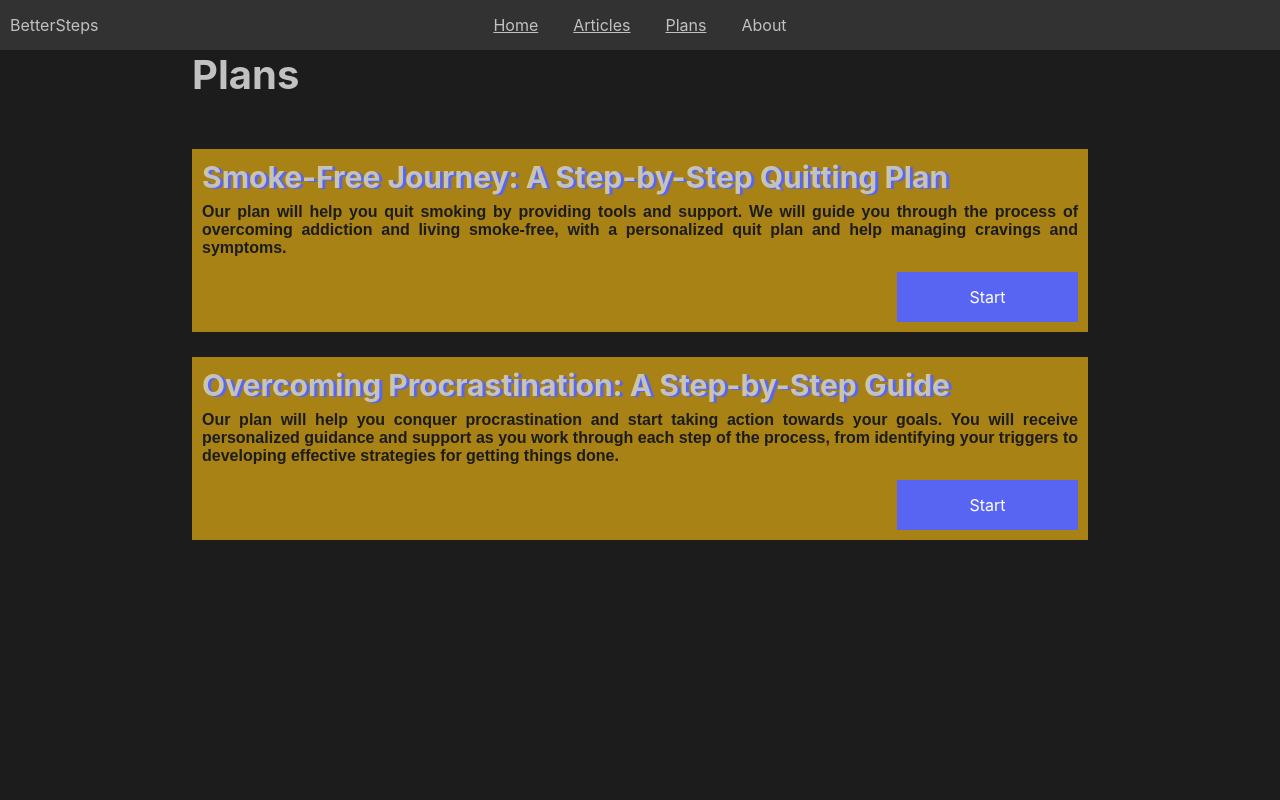
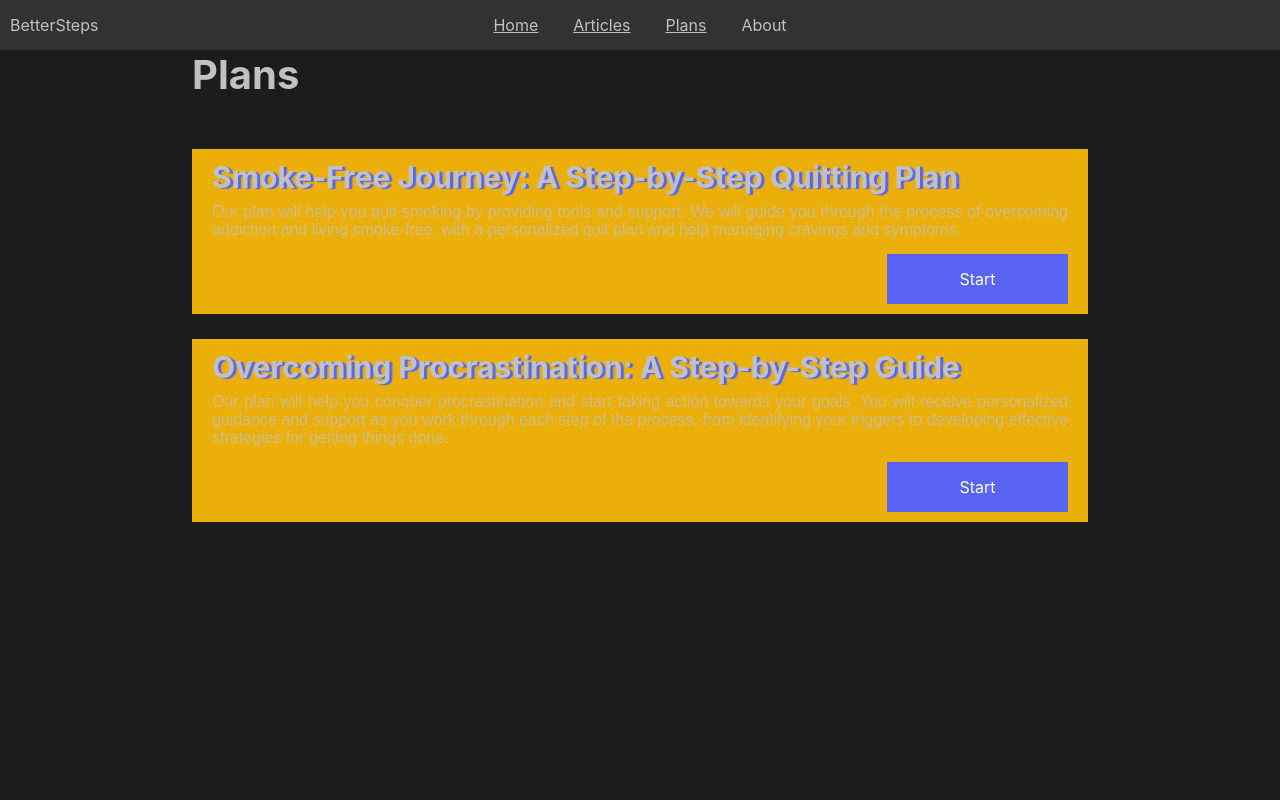
Before and after one commit to joshi010/motivation, a React (Create React App) app: page /plans in a window 1280 px wide. Shown: the top 800 px of the page. Built offline with nearby package versions, Linux system fonts and the light colour scheme.

Commit message:
better UI of plans section

```diff
--- a/src/components/plans/plans.css
+++ b/src/components/plans/plans.css
@@ -2,8 +2,7 @@
     display: flex;
     flex-direction: column;
     box-sizing: border-box;
-    padding: 10px 10px;
-    background-color: #2b2b2b56;
+    padding: 10px 20px;
     gap: 15px;
     text-align: justify;
 }
@@ -11,15 +10,50 @@
 .plans-card h2{
     text-align: start;
     font-size: 30px;
-    color: rgb(217 217 194 / 79%);
+    color: #c1c1c1;
     text-shadow: 3px 1px 1px #5865f2;
 }
 
 .plans-card h4{
     font-family: Arial, Helvetica, sans-serif;
-    color:#1c1c1c;
+    color:#c1c1c1b0;
+    font-weight: 100;
 }
 
 .align-self-right{
     align-self: end;
 }
+
+/* .plan-info-container{
+    display: flex;
+    justify-content: center;
+    align-items: center;
+    background-color: #0a0b15;
+    box-sizing: border-box;
+    padding: 50px 50px;
+    height: 90vh;
+    min-height: 90vh;
+} */
+
+.plan-actual-content {
+    position: absolute;
+    top: 0;
+    right: 10%;
+    display: flex;
+    grid-gap: 8px;
+    gap: 8px;
+    flex-direction: column;
+    justify-content: center;
+    background-color: #0a0b15;
+    box-sizing: border-box;
+    padding: 50px 50px;
+    height: 90vh;
+    min-height: 90vh;
+    width: 80%;
+}
+
+.plan-side{
+    height: 15vh;
+    display: flex;
+    align-items: end;
+}
```
